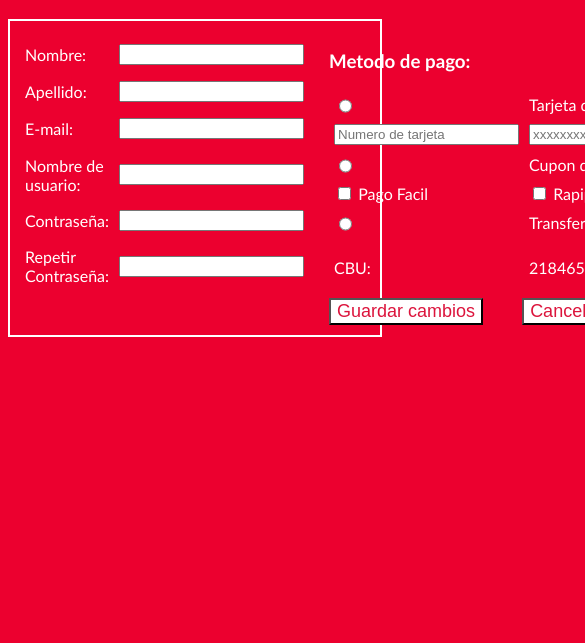
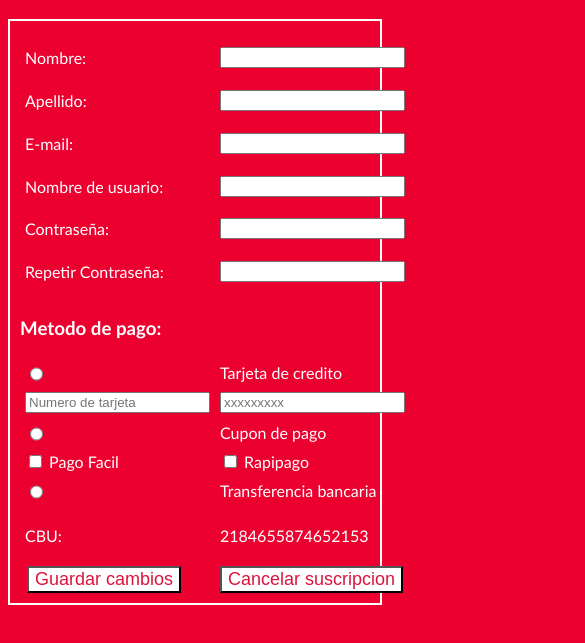
Before and after one commit to FrancoDMW/TPDesarrollo, a plain HTML site: page pages/registro.html in a window 390 px wide. Shown: the part 141-784 px from the top of the page, 585 px wide, since content can reach past the window. Drawn offline with Linux system fonts and the light colour scheme.

Commit message:
mediaQuery registro

```diff
--- a/pages/registro.html
+++ b/pages/registro.html
@@ -34,7 +34,7 @@
         </article>
         <article>
             <h3>Metodo de pago:</h3>
-            <div class="columna2">
+            <div class="item item-2 columna2">
                 <input type="radio" name="miPago" id="credito">
                 <label for="credito">Tarjeta de credito</label>
                 <input class="inputCredito1" type="text" placeholder="Numero de tarjeta">
--- a/styles/registro.css
+++ b/styles/registro.css
@@ -5,7 +5,7 @@
     grid-template-columns: 1fr 1fr;
     column-gap: 20px;
     border: 2px solid white;
-    padding:10px
+    padding: 10px;
 }
 
 .item-1 {
@@ -44,3 +44,29 @@
     color: crimson;
     font-size: large;
 }
+
+@media screen and (max-width: 710px) {
+    .gridRegistro {
+        display: grid;
+        grid-template-areas: "columna1 columna2"
+                             "          botones";
+        grid-template-columns: 1fr;
+        grid-template-rows: 1fr 1fr;
+        column-gap: 20px;
+        border: 2px solid white;
+        padding: 10px;
+    }
+    .item-1 {
+        grid-area: "botones";
+        grid-column-start: 1;
+        grid-column-end: 2;
+        grid-row-start: 3;
+        grid-row-end: 4;
+    }
+    .botonRegistro {
+        display: flex;
+        justify-content: center;
+        gap: 10%;
+    }
+
+}
```
